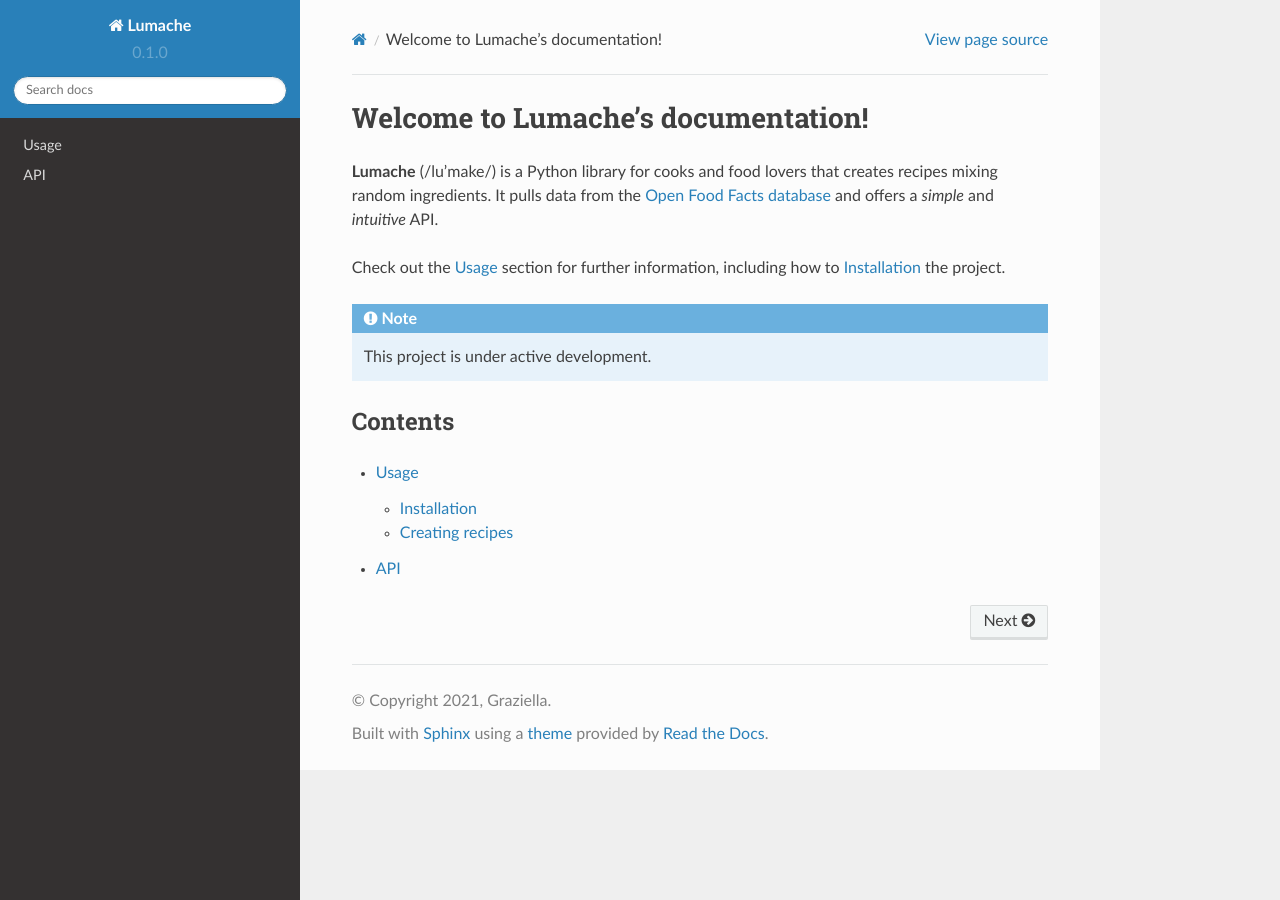
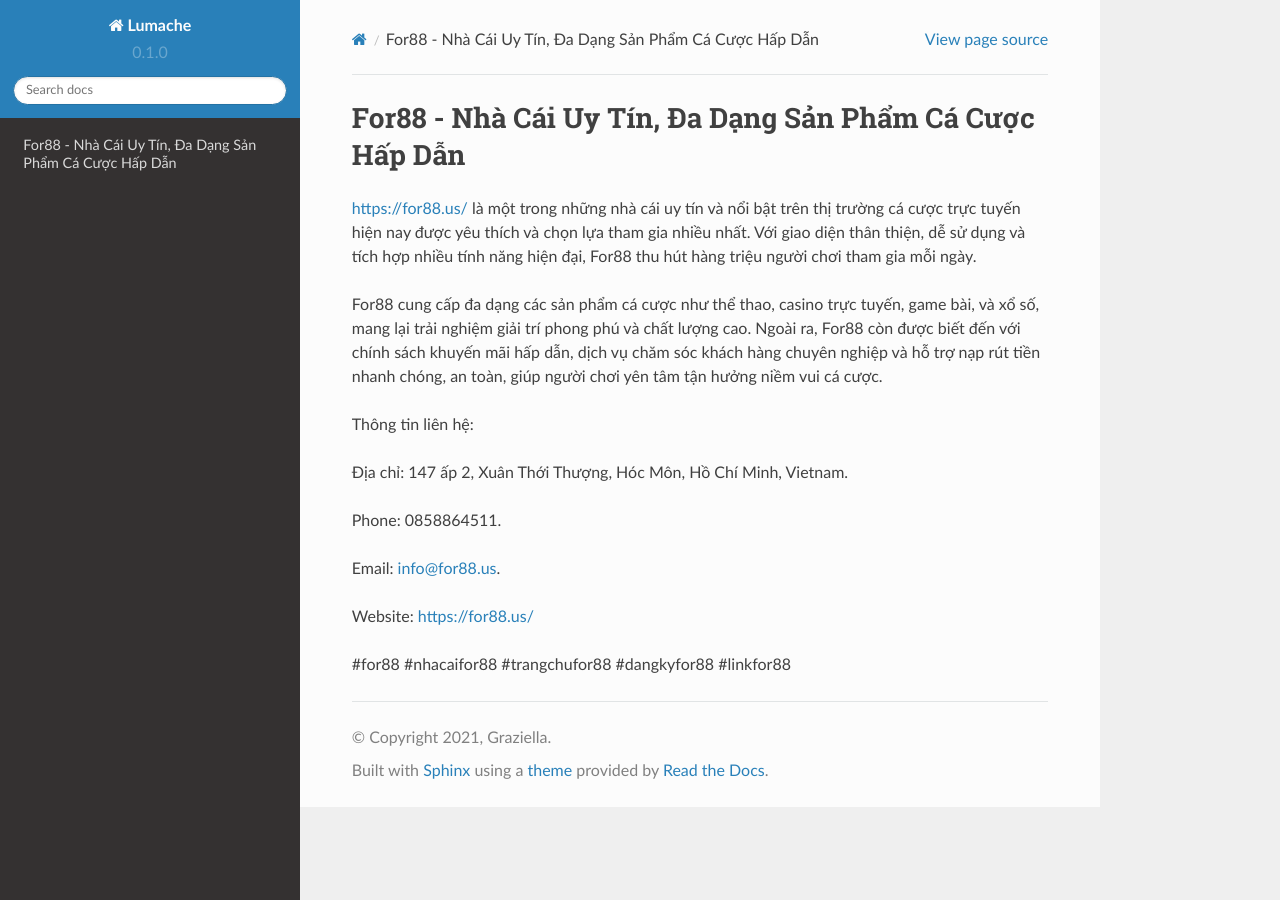
Before and after one commit to vanthanhtuan2022/for88us, a Sphinx documentation site: the page built from docs/source/index.rst, in a window 1280 px wide. Built offline with Sphinx 7.4.7 and the Read the Docs theme 2.0.0, drawn with Linux system fonts in a browser that asks for light colours.

Commit message:
Update index.rst

```diff
--- a/docs/source/index.rst
+++ b/docs/source/index.rst
@@ -1,22 +1,18 @@
-Welcome to Lumache's documentation!
+For88 - Nhà Cái Uy Tín, Đa Dạng Sản Phẩm Cá Cược Hấp Dẫn
 ===================================
 
-**Lumache** (/lu'make/) is a Python library for cooks and food lovers
-that creates recipes mixing random ingredients.
-It pulls data from the `Open Food Facts database <https://world.openfoodfacts.org/>`_
-and offers a *simple* and *intuitive* API.
+`https://for88.us/ <https://for88.us/>`_ là một trong những nhà cái uy tín và nổi bật trên thị trường cá cược trực tuyến hiện nay được yêu thích và chọn lựa tham gia nhiều nhất. Với giao diện thân thiện, dễ sử dụng và tích hợp nhiều tính năng hiện đại, For88 thu hút hàng triệu người chơi tham gia mỗi ngày.
 
-Check out the :doc:`usage` section for further information, including
-how to :ref:`installation` the project.
+For88 cung cấp đa dạng các sản phẩm cá cược như thể thao, casino trực tuyến, game bài, và xổ số, mang lại trải nghiệm giải trí phong phú và chất lượng cao. Ngoài ra, For88 còn được biết đến với chính sách khuyến mãi hấp dẫn, dịch vụ chăm sóc khách hàng chuyên nghiệp và hỗ trợ nạp rút tiền nhanh chóng, an toàn, giúp người chơi yên tâm tận hưởng niềm vui cá cược.
 
-.. note::
+Thông tin liên hệ:
 
-   This project is under active development.
+Địa chỉ: 147 ấp 2, Xuân Thới Thượng, Hóc Môn, Hồ Chí Minh, Vietnam.
 
-Contents
---------
+Phone: 0858864511.
 
-.. toctree::
+Email: info@for88.us.
 
-   usage
-   api
+Website: https://for88.us/
+
+#for88 #nhacaifor88 #trangchufor88 #dangkyfor88 #linkfor88
```
